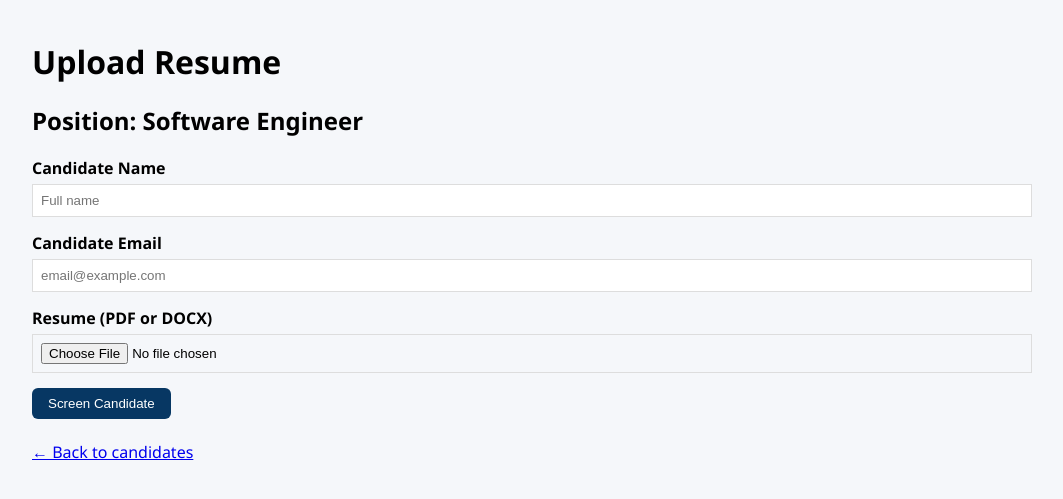
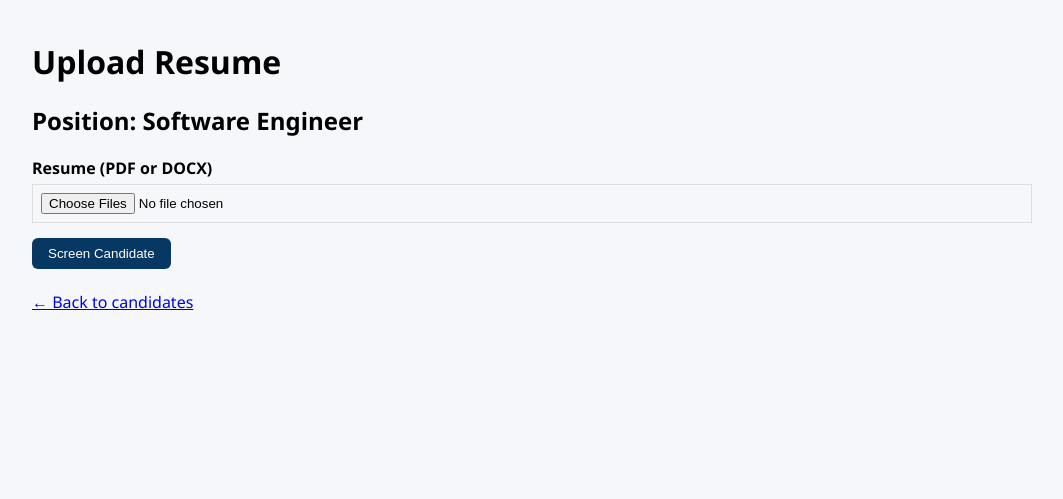
Before and after one commit to stephanetchatchum/Resume-Screener, a Django app: template screener/templates/screener/upload_resume.html in a window 1280 px wide. Shown: the part 74-573 px from the top of the page, without its empty margins (108-1171 px from the left). Run offline with Django 5.2, Linux system fonts and the light colour scheme; the template is opened without the code that fills it: values that come from a table or form of the project are taken from there, others are empty; data comes from the database, SQL or seed files in the repository; both versions use the stored data as it was after the commit; parts of the project's set-up code (start-up, migrations or seed data) failed here and were passed over.

Commit message:
making the name filed and email filled gotten from the cv

```diff
--- a/screener/templates/screener/upload_resume.html
+++ b/screener/templates/screener/upload_resume.html
@@ -7,14 +7,8 @@
 <form method="post" enctype="multipart/form-data">
     {% csrf_token %}
 
-    <label>Candidate Name</label>
-    <input type="text" name="name" placeholder="Full name" required>
-
-    <label>Candidate Email</label>
-    <input type="email" name="email" placeholder="email@example.com" required>
-
     <label>Resume (PDF or DOCX)</label>
-    <input type="file" name="resume" accept=".pdf,.docx" required>
+    <input type="file" name="resume" accept=".pdf,.docx" required multiple>
 
     <button type="submit" class="btn">Screen Candidate</button>
 </form>
```
Also changed, not shown: screener/views.py (+11 -8 lines), db.sqlite3.
